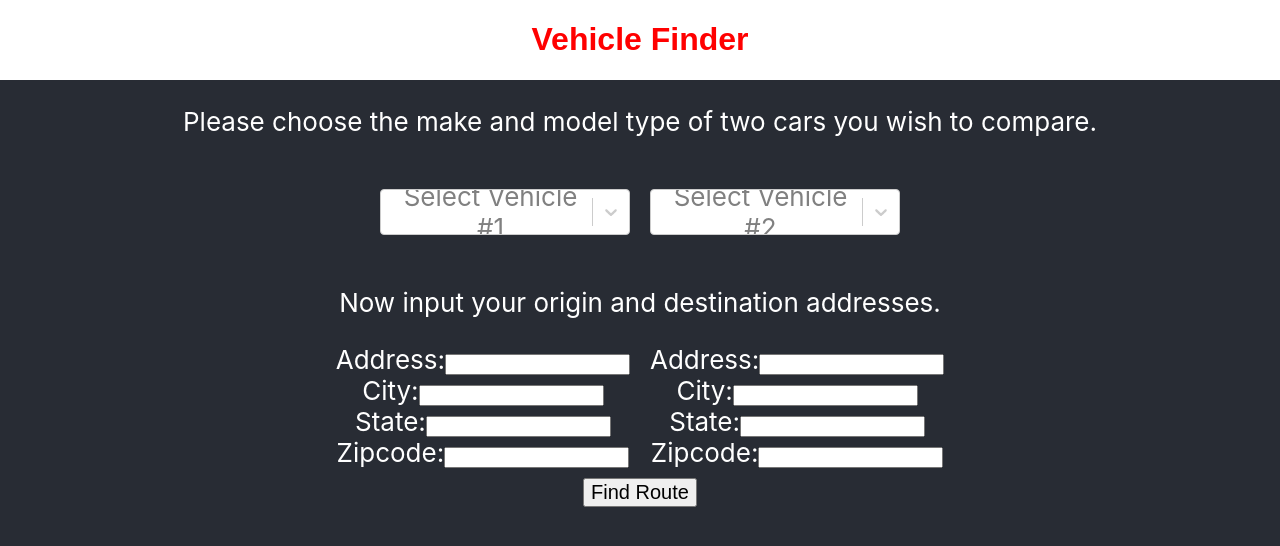
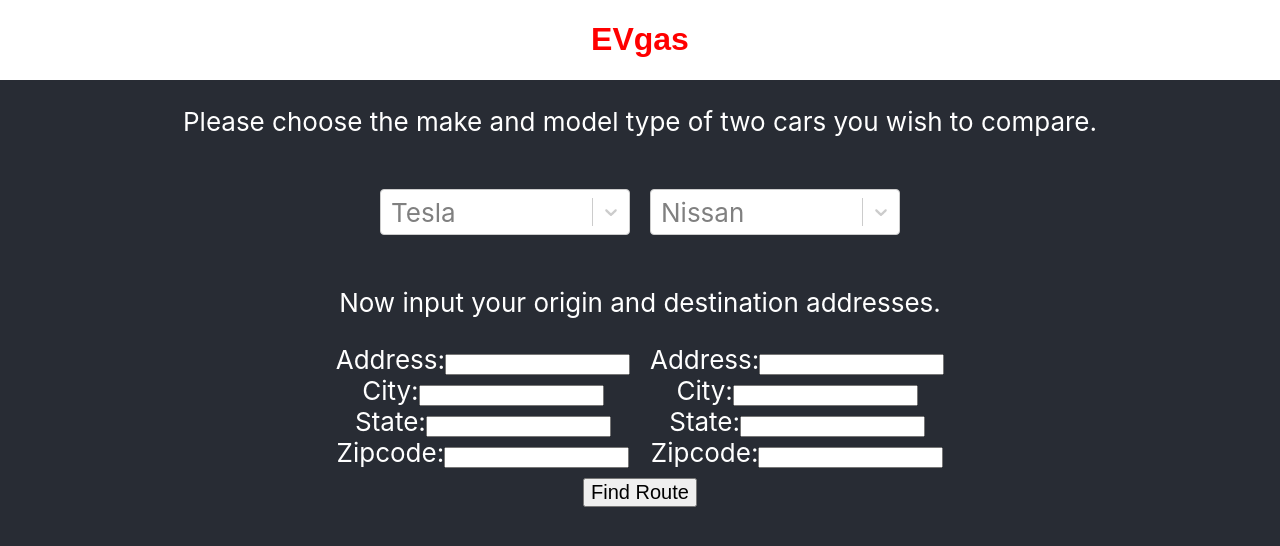
Before and after one commit to hiteshboinpally/hophacks, a React (Create React App) app in the folder e-val/: page / in a window 1280 px wide. Shown: the top 546 px of the page. Built offline with nearby package versions, Linux system fonts and the light colour scheme; a web font is replaced by a local one.

Commit message:
finished front

```diff
--- a/e-val/src/App.js
+++ b/e-val/src/App.js
@@ -70,7 +70,7 @@
         <div className="App">
           <div>
             <h1>
-              Vehicle Finder
+              EVgas
             </h1>
           </div>
           <link href="https://fonts.googleapis.com/css?family=Be+Vietnam|Nunito|Quicksand&display=swap"
--- a/e-val/src/CarInformation.js
+++ b/e-val/src/CarInformation.js
@@ -16,7 +16,7 @@
                 <p align = "center">
                     <Select
                         id = "vehicle1"
-                        placeholder = "Select Vehicle #1"
+                        placeholder = "Tesla"
                         value = {this.props.valueBuild}
                         onChange = {this.props.onGetInfo}
                     />
@@ -24,7 +24,7 @@
                 <p align = "center">
                     <Select
                         id = "vehicle2"
-                        placeholder = "Select Vehicle #2"
+                        placeholder = "Nissan"
                         value = {this.props.valueBuild}
                         onChange = {this.props.onGetInfo}
                     />
```
Also changed, not shown: 2 other files (tests, documents, lock files or other folders).
